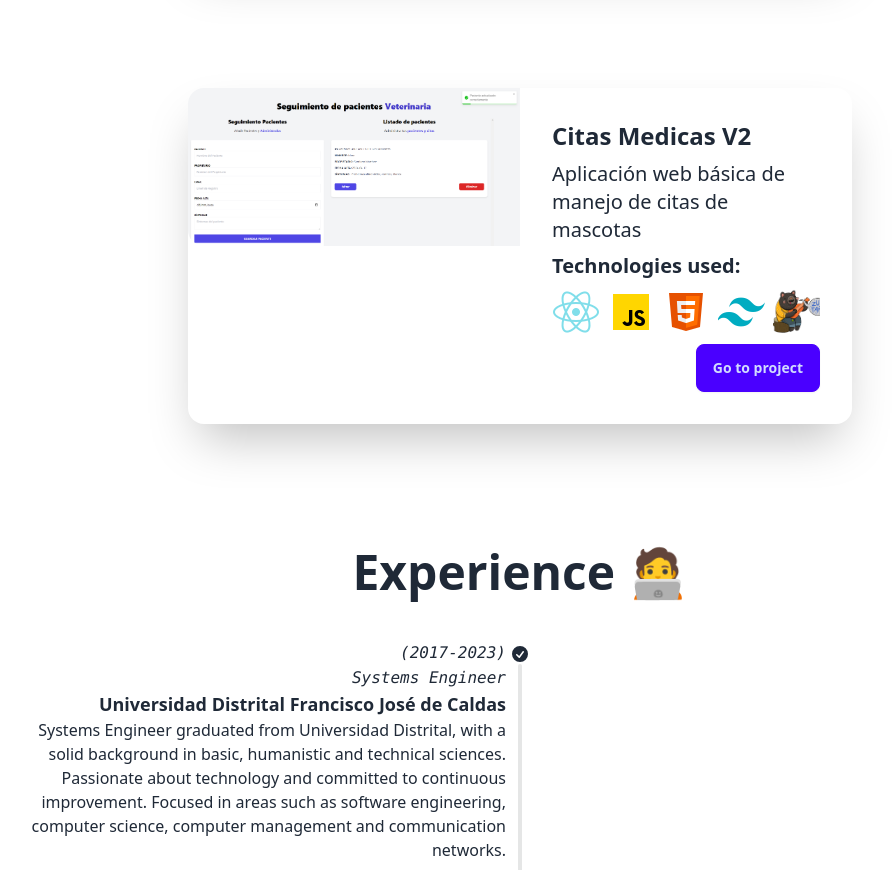
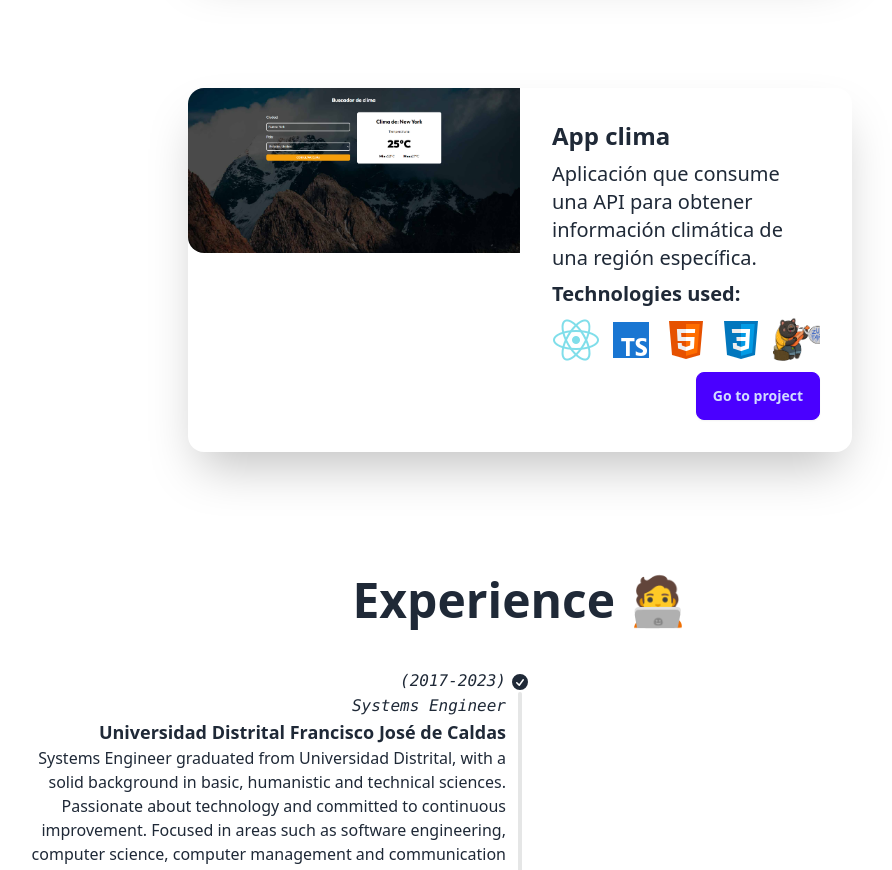
Before and after one commit to SantiagoMartinez99/PortfolioDavidMartinez, a React (Vite) app: page / in a window 1280 px wide. Shown: the part 2020-2890 px from the top of the page, without its empty margins (120-1012 px from the left). Built offline with nearby package versions, Linux system fonts and the light colour scheme.

Commit message:
weather project update

```diff
--- a/src/data/db.ts
+++ b/src/data/db.ts
@@ -3,7 +3,8 @@ import RedditProject from "../assets/projectImages/RedditProject.png";
 import CalorieTracker from "../assets/projectImages/calorieTrackerImg2.png";
 import TiendaVirtual from "../assets/projectImages/ecommerceImg.png";
 import ControlGastos from "../assets/projectImages/presupuestoImg copy.png";
-import CoRunning from "../assets/projectImages/coRunning.png"
+import weatherProject from "../assets/projectImages/weatherProject.png";
+import CoRunning from "../assets/projectImages/coRunning.png";
 import Propinas from "../assets/projectImages/propinasImg.png";
 import type { Project } from "../types";
 
@@ -13,8 +14,8 @@ export const db: Project[] = [
     name: "Co Running (En construcción)",
     image: CoRunning,
     desc: "Página dedicada a ofrecer información completa y actualizada sobre el running en Colombia.",
-    techUsed: ["React", "TS", "HTML", "Tailwind", "DaisyUI",],
-    link: "https://github.com/SantiagoMartinez99/ProyectoReddit",
+    techUsed: ["React", "TS", "HTML", "Tailwind", "DaisyUI"],
+    link: "https://github.com/SantiagoMartinez99",
   },
   {
     id: 1,
@@ -26,6 +27,14 @@ export const db: Project[] = [
   },
   {
     id: 2,
+    name: "App clima",
+    image: weatherProject,
+    desc: "Aplicación que consume una API para obtener información climática de una región específica.",
+    techUsed: ["React", "TS", "HTML", "CSS", "Zustand"],
+    link: "https://github.com/SantiagoMartinez99/clima-react-typescript",
+  },
+  {
+    id: 3,
     name: "Citas Medicas V2",
     image: CitasMedicasImg,
     desc: "Aplicación web básica de manejo de citas de mascotas",
@@ -34,7 +43,7 @@ export const db: Project[] = [
   },
 
   {
-    id: 3,
+    id: 4,
     name: "Control de Gastos",
     image: ControlGastos,
     desc: "Aplicación web básica para el control de gastos básicos",
@@ -42,7 +51,7 @@ export const db: Project[] = [
     link: "https://github.com/SantiagoMartinez99/controlGastos",
   },
   {
-    id: 4,
+    id: 5,
     name: "Calculadora de Propinas",
     image: Propinas,
     desc: "Aplicación web básica para calcular propinas",
@@ -50,7 +59,7 @@ export const db: Project[] = [
     link: "https://github.com/SantiagoMartinez99/calculadoraPropinas",
   },
   {
-    id: 5,
+    id: 6,
     name: "Contador de Calorías",
     image: CalorieTracker,
     desc: "Aplicación web básica para el seguimiento y control de actividad física y alimentación y las calorías asociadas.",
@@ -58,7 +67,7 @@ export const db: Project[] = [
     link: "https://github.com/SantiagoMartinez99/CalorieTracker",
   },
   {
-    id: 6,
+    id: 7,
     name: "Tienda Virtual",
     image: TiendaVirtual,
     desc: "E commerce para una tienda de guitarras.",
@@ -66,7 +75,7 @@ export const db: Project[] = [
     link: "https://github.com/SantiagoMartinez99/TiendaVirtual",
   },
   {
-    id: 7,
+    id: 8,
     name: "Citas Medicas",
     image: CitasMedicasImg,
     desc: "Aplicación web básica de manejo de citas de mascotas",
```
Also changed, not shown: src/assets/projectImages/weatherProject.png (added).
